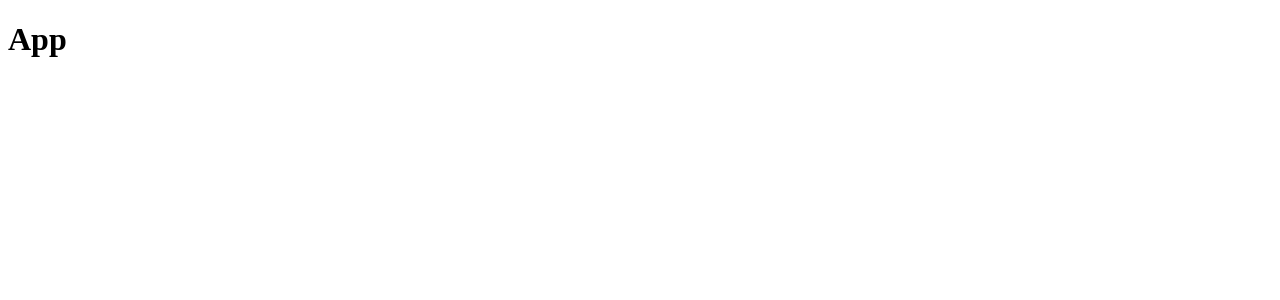
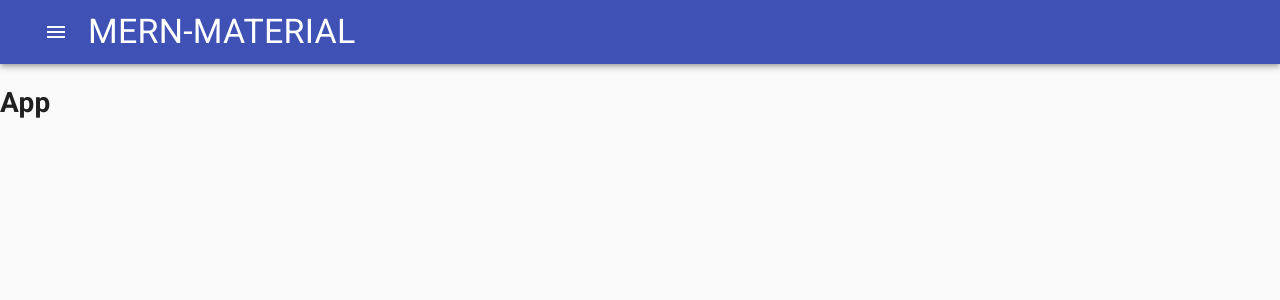
Before and after one commit to minhyeong-joe/mern-material-experiment, a React (Create React App) app in the folder client/: page / in a window 1280 px wide. Shown: the top 300 px of the page. Built offline with nearby package versions, Linux system fonts and the light colour scheme.

Commit message:
added basic header

```diff
--- a/client/public/index.html
+++ b/client/public/index.html
@@ -24,6 +24,7 @@
       work correctly both with client-side routing and a non-root public URL.
       Learn how to configure a non-root public URL by running `npm run build`.
     -->
+    <link rel="stylesheet" href="https://fonts.googleapis.com/css?family=Roboto:300,400,500,700&display=swap" />
     <title>React App</title>
   </head>
   <body>
--- a/client/src/components/App.js
+++ b/client/src/components/App.js
@@ -1,9 +1,14 @@
 import React from "react";
+import CssBaseline from "@material-ui/core/CssBaseline";
+
+import Header from "./Header/Header";
 
 export default function App() {
-  return (
-    <div>
-      <h1>App</h1>
-    </div>
-  );
+	return (
+		<div>
+			<CssBaseline />
+			<Header />
+			<h1>App</h1>
+		</div>
+	);
 }
--- /dev/null
+++ b/client/src/components/Header/Header.js
@@ -0,0 +1,82 @@
+import React, { useState } from "react";
+import {
+	AppBar,
+	Button,
+	Divider,
+	Drawer,
+	List,
+	ListItem,
+	Toolbar,
+	Typography,
+} from "@material-ui/core";
+import MenuIcon from "@material-ui/icons/Menu";
+import PersonIcon from "@material-ui/icons/Person";
+
+import useStyles from "./style";
+
+const Header = () => {
+	const classes = useStyles();
+	const [isDrawerOpen, setIsDrawerOpen] = useState(false);
+
+	const toggleDrawer = (open) => (e) => {
+		if (e.type === "keydown" && (e.key === "Tab" || e.key === "Shift")) return;
+		setIsDrawerOpen(open);
+	};
+
+	const renderMenus = () => {
+		return (
+			<div
+				onClick={toggleDrawer(false)}
+				onKeyDown={toggleDrawer(false)}
+				className={classes.sideMenu}
+			>
+				<List>
+					<ListItem>Material UI</ListItem>
+					<Divider></Divider>
+					<List className={classes.innerList}>
+						<ListItem button>Layout</ListItem>
+						<ListItem button>Form</ListItem>
+						<ListItem button>Navigation</ListItem>
+						<ListItem button>Surfaces</ListItem>
+						<ListItem button>Feedback</ListItem>
+						<ListItem button>Data Display</ListItem>
+					</List>
+					<ListItem>Redux</ListItem>
+					<Divider></Divider>
+					<List className={classes.innerList}>
+						<ListItem button>Simple Counter</ListItem>
+						<ListItem button>Redux Thunk</ListItem>
+						<ListItem button>Redux Form</ListItem>
+					</List>
+					<ListItem>Socket and Auth</ListItem>
+					<Divider></Divider>
+					<List className={classes.innerList}>
+						<Button variant="contained" color="primary">
+							<PersonIcon /> &nbsp; Login using OAuth 2.0
+						</Button>
+						<ListItem button>Simple Chat</ListItem>
+						<ListItem button>Gomoku</ListItem>
+					</List>
+				</List>
+			</div>
+		);
+	};
+
+	return (
+		<AppBar color="primary" position="sticky">
+			<Toolbar>
+				<Button onClick={toggleDrawer(true)}>
+					<MenuIcon className={classes.menuIcon} />
+				</Button>
+				<Drawer anchor="left" open={isDrawerOpen} onClose={toggleDrawer(false)}>
+					{renderMenus()}
+				</Drawer>
+				<Typography variant="h4" className={classes.logo}>
+					Mern-Material
+				</Typography>
+			</Toolbar>
+		</AppBar>
+	);
+};
+
+export default Header;
--- /dev/null
+++ b/client/src/components/Header/style.js
@@ -0,0 +1,18 @@
+import { makeStyles } from "@material-ui/core/styles";
+
+export default makeStyles((theme) => ({
+	menuIcon: {
+		color: "white",
+	},
+	logo: {
+		textTransform: "uppercase",
+		flexGrow: 1,
+	},
+	sideMenu: {
+		padding: theme.spacing(2),
+		width: "300px",
+	},
+	innerList: {
+		paddingLeft: theme.spacing(3),
+	},
+}));
```
